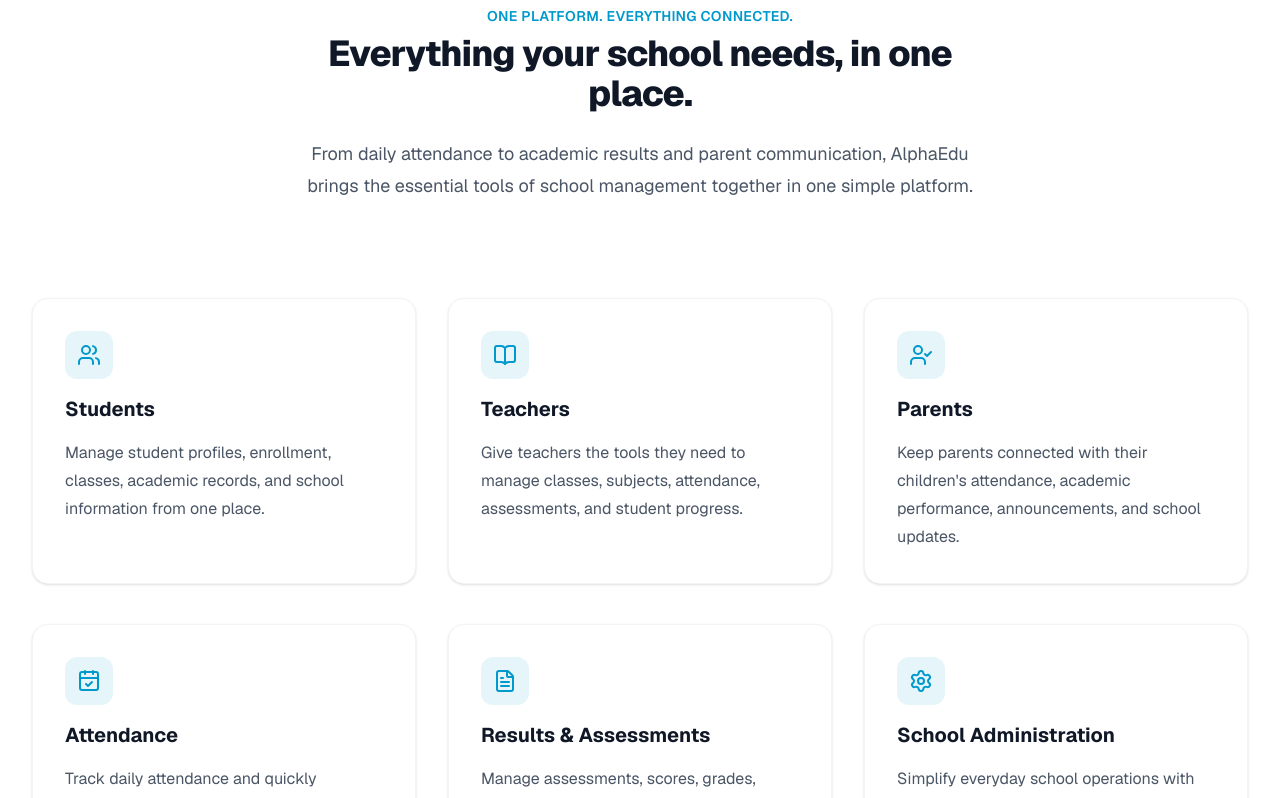
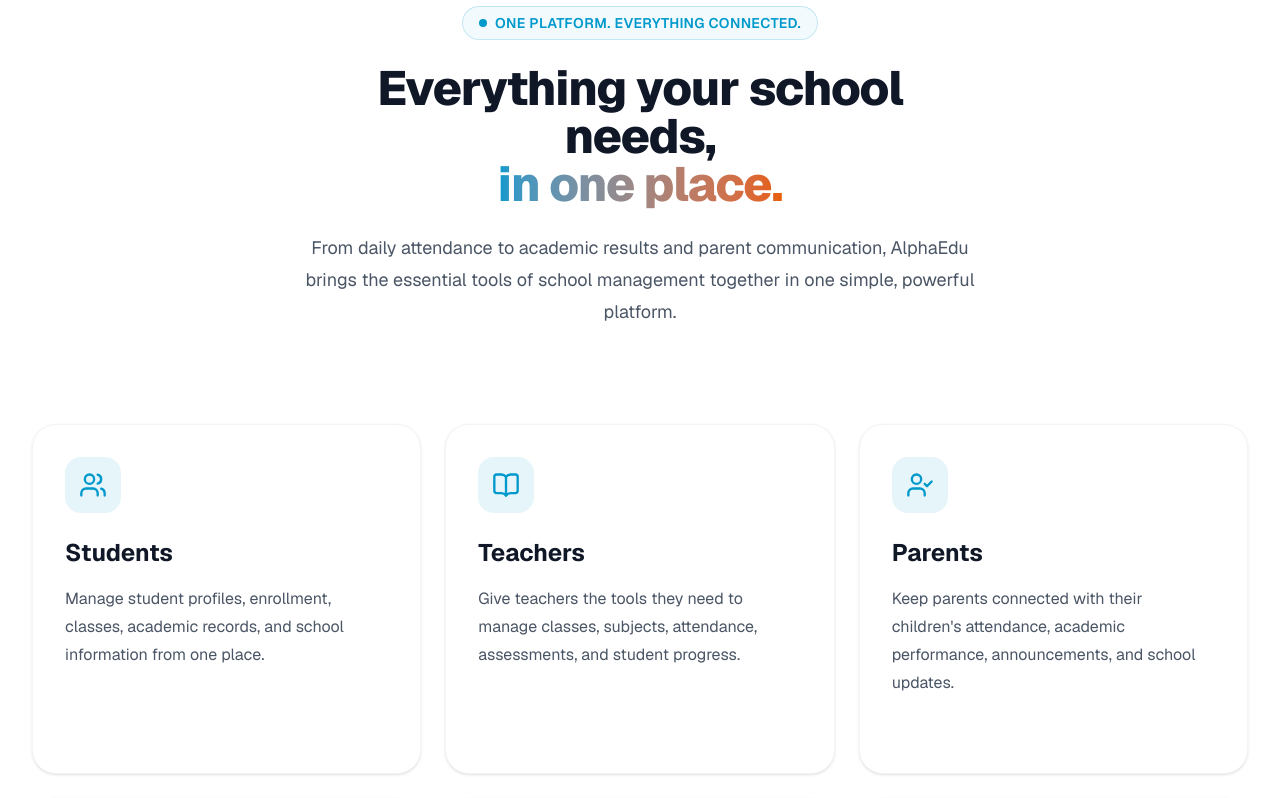
Before and after one commit to eashsultan/alphaedu, a Next.js app in the folder apps/web/: page / in a window 1280 px wide. Shown: the part 1340-2138 px from the top of the page. Built offline with nearby package versions, Linux system fonts and the light colour scheme.

Commit message:
feat: upgrade UI interaction in Features section by 500%

```diff
--- a/apps/web/components/landing/Features.tsx
+++ b/apps/web/components/landing/Features.tsx
@@ -1,8 +1,8 @@
 "use client";
 
-import React from "react";
+import React, { useRef, useState, useEffect } from "react";
 import { motion } from "framer-motion";
-import { Users, BookOpen, UserCheck, CalendarCheck, FileText, Settings } from "lucide-react";
+import { Users, BookOpen, UserCheck, CalendarCheck, FileText, Settings, ArrowRight } from "lucide-react";
 
 export default function Features() {
   const features = [
@@ -38,63 +38,141 @@
     },
   ];
 
+  const containerVariants = {
+    hidden: { opacity: 0 },
+    visible: {
+      opacity: 1,
+      transition: { staggerChildren: 0.1, delayChildren: 0.2 },
+    },
+  };
+
+  const itemVariants = {
+    hidden: { opacity: 0, y: 40, scale: 0.95 },
+    visible: {
+      opacity: 1,
+      y: 0,
+      scale: 1,
+      transition: { type: "spring", stiffness: 200, damping: 20 },
+    },
+  };
+
   return (
-    <section id="features" className="bg-white py-24 sm:py-32">
+    <section id="features" className="relative bg-white py-24 sm:py-32 overflow-hidden">
+      {/* Background decoration */}
+      <div className="absolute inset-0 -z-10 bg-[radial-gradient(#e5e7eb_1px,transparent_1px)] [background-size:16px_16px] opacity-30"></div>
+
       <div className="mx-auto max-w-7xl px-4 sm:px-6 lg:px-8">
         <div className="mx-auto max-w-2xl text-center">
-          <motion.p
-            initial={{ opacity: 0, y: 20 }}
-            whileInView={{ opacity: 1, y: 0 }}
+          <motion.div
+            initial={{ opacity: 0, scale: 0.8 }}
+            whileInView={{ opacity: 1, scale: 1 }}
             viewport={{ once: true }}
-            className="text-sm font-semibold tracking-wide text-[var(--color-brand-blue)] uppercase"
+            transition={{ duration: 0.5, type: "spring" }}
+            className="inline-flex items-center gap-2 rounded-full border border-[var(--color-brand-blue)]/20 bg-[var(--color-brand-blue)]/5 px-4 py-1.5 text-sm font-semibold tracking-wide text-[var(--color-brand-blue)] backdrop-blur-sm"
           >
+            <span className="relative flex h-2 w-2">
+              <span className="animate-ping absolute inline-flex h-full w-full rounded-full bg-[var(--color-brand-blue)] opacity-75"></span>
+              <span className="relative inline-flex rounded-full h-2 w-2 bg-[var(--color-brand-blue)]"></span>
+            </span>
             ONE PLATFORM. EVERYTHING CONNECTED.
-          </motion.p>
+          </motion.div>
           <motion.h2
             initial={{ opacity: 0, y: 20 }}
             whileInView={{ opacity: 1, y: 0 }}
             viewport={{ once: true }}
-            transition={{ delay: 0.1 }}
-            className="mt-2 text-3xl font-extrabold tracking-tight text-gray-900 sm:text-4xl"
+            transition={{ delay: 0.2, duration: 0.5 }}
+            className="mt-6 text-4xl font-extrabold tracking-tight text-gray-900 sm:text-5xl"
           >
-            Everything your school needs, in one place.
+            Everything your school needs, <br className="hidden sm:block" />
+            <span className="text-transparent bg-clip-text bg-gradient-to-r from-[var(--color-brand-blue)] to-[var(--color-brand-orange)]">
+              in one place.
+            </span>
           </motion.h2>
           <motion.p
             initial={{ opacity: 0, y: 20 }}
             whileInView={{ opacity: 1, y: 0 }}
             viewport={{ once: true }}
-            transition={{ delay: 0.2 }}
+            transition={{ delay: 0.3, duration: 0.5 }}
             className="mt-6 text-lg leading-8 text-gray-600"
           >
-            From daily attendance to academic results and parent communication, AlphaEdu brings the essential tools of school management together in one simple platform.
+            From daily attendance to academic results and parent communication, AlphaEdu brings the essential tools of school management together in one simple, powerful platform.
           </motion.p>
         </div>
 
-        <div className="mx-auto mt-16 max-w-2xl sm:mt-20 lg:mt-24 lg:max-w-none">
-          <div className="grid max-w-xl grid-cols-1 gap-x-8 gap-y-10 lg:max-w-none lg:grid-cols-3 md:grid-cols-2">
+        <motion.div
+          variants={containerVariants}
+          initial="hidden"
+          whileInView="visible"
+          viewport={{ once: true, margin: "-100px" }}
+          className="mx-auto mt-16 max-w-2xl sm:mt-20 lg:mt-24 lg:max-w-none"
+        >
+          <div className="grid max-w-xl grid-cols-1 gap-6 lg:max-w-none lg:grid-cols-3 md:grid-cols-2">
             {features.map((feature, index) => (
-              <motion.div
-                key={feature.name}
-                initial={{ opacity: 0, y: 30 }}
-                whileInView={{ opacity: 1, y: 0 }}
-                viewport={{ once: true }}
-                transition={{ duration: 0.5, delay: index * 0.1 }}
-                className="relative flex flex-col rounded-2xl border border-gray-100 bg-white p-8 shadow-sm transition-all hover:shadow-md hover:border-[var(--color-brand-blue)]/20 group"
-              >
-                <div className="mb-4 flex h-12 w-12 items-center justify-center rounded-xl bg-[var(--color-brand-blue)]/10 text-[var(--color-brand-blue)] group-hover:bg-[var(--color-brand-blue)] group-hover:text-white transition-colors duration-300">
-                  <feature.icon className="h-6 w-6" aria-hidden="true" />
-                </div>
-                <h3 className="text-xl font-bold leading-7 text-gray-900">
-                  {feature.name}
-                </h3>
-                <p className="mt-4 flex flex-auto flex-col text-base leading-7 text-gray-600">
-                  {feature.description}
-                </p>
-              </motion.div>
+              <FeatureCard key={feature.name} feature={feature} index={index} />
             ))}
           </div>
-        </div>
+        </motion.div>
       </div>
     </section>
   );
 }
+
+function FeatureCard({ feature, index }: { feature: any, index: number }) {
+  const divRef = useRef<HTMLDivElement>(null);
+  const [position, setPosition] = useState({ x: 0, y: 0 });
+  const [opacity, setOpacity] = useState(0);
+
+  const handleMouseMove = (e: React.MouseEvent<HTMLDivElement>) => {
+    if (!divRef.current) return;
+
+    const div = divRef.current;
+    const rect = div.getBoundingClientRect();
+
+    setPosition({ x: e.clientX - rect.left, y: e.clientY - rect.top });
+  };
+
+  const handleMouseEnter = () => setOpacity(1);
+  const handleMouseLeave = () => setOpacity(0);
+
+  return (
+    <motion.div
+      variants={{
+        hidden: { opacity: 0, y: 40, scale: 0.95 },
+        visible: { opacity: 1, y: 0, scale: 1, transition: { type: "spring", stiffness: 200, damping: 20 } }
+      }}
+      ref={divRef}
+      onMouseMove={handleMouseMove}
+      onMouseEnter={handleMouseEnter}
+      onMouseLeave={handleMouseLeave}
+      whileHover={{ scale: 1.02, y: -5 }}
+      whileTap={{ scale: 0.98 }}
+      className="group relative flex flex-col overflow-hidden rounded-3xl border border-gray-100 bg-white p-8 shadow-sm transition-all hover:shadow-2xl hover:shadow-[var(--color-brand-blue)]/20"
+    >
+      <div
+        className="pointer-events-none absolute -inset-px opacity-0 transition duration-300"
+        style={{
+          opacity,
+          background: `radial-gradient(600px circle at ${position.x}px ${position.y}px, rgba(0, 153, 204, 0.05), transparent 40%)`,
+        }}
+      />
+
+      <div className="relative z-10 mb-6 flex h-14 w-14 items-center justify-center rounded-2xl bg-[var(--color-brand-blue)]/10 text-[var(--color-brand-blue)] transition-all duration-500 group-hover:scale-110 group-hover:bg-[var(--color-brand-orange)] group-hover:text-white group-hover:shadow-lg group-hover:shadow-[var(--color-brand-orange)]/30">
+        <feature.icon className="h-7 w-7" aria-hidden="true" />
+      </div>
+
+      <h3 className="relative z-10 text-2xl font-bold leading-8 text-gray-900 transition-colors duration-300 group-hover:text-[var(--color-brand-blue)]">
+        {feature.name}
+      </h3>
+
+      <p className="relative z-10 mt-4 flex flex-auto flex-col text-base leading-7 text-gray-600 transition-colors duration-300 group-hover:text-gray-700">
+        {feature.description}
+      </p>
+
+      <div className="relative z-10 mt-6 flex items-center gap-2 text-sm font-semibold text-[var(--color-brand-blue)] opacity-0 -translate-x-4 transition-all duration-300 group-hover:opacity-100 group-hover:translate-x-0">
+        Learn more <ArrowRight className="h-4 w-4" />
+      </div>
+
+      <div className="absolute inset-0 z-0 rounded-3xl border-2 border-transparent transition-colors duration-300 group-hover:border-[var(--color-brand-blue)]/10"></div>
+    </motion.div>
+  );
+}
```
